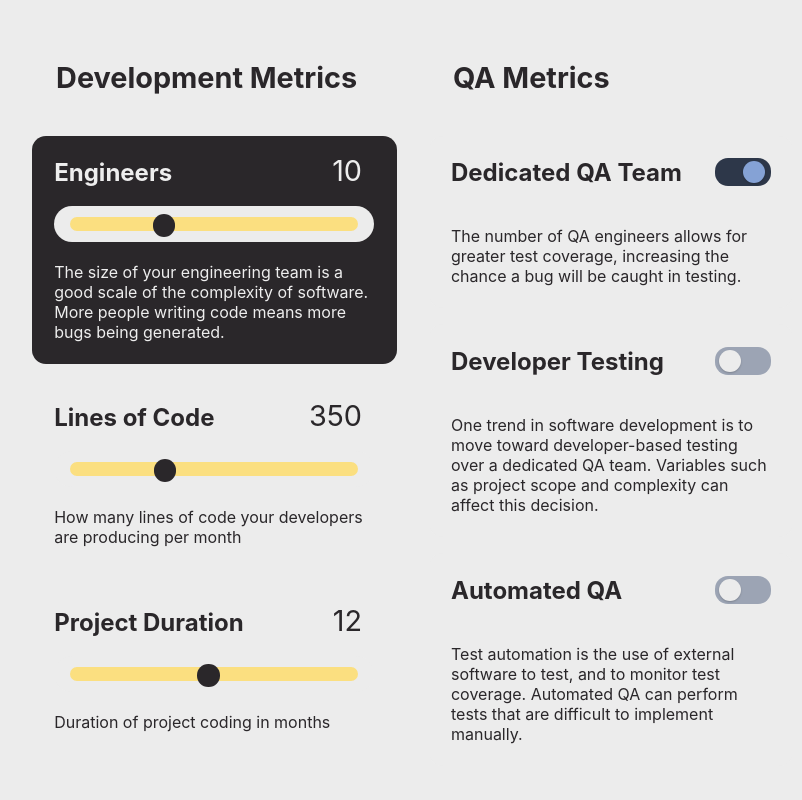
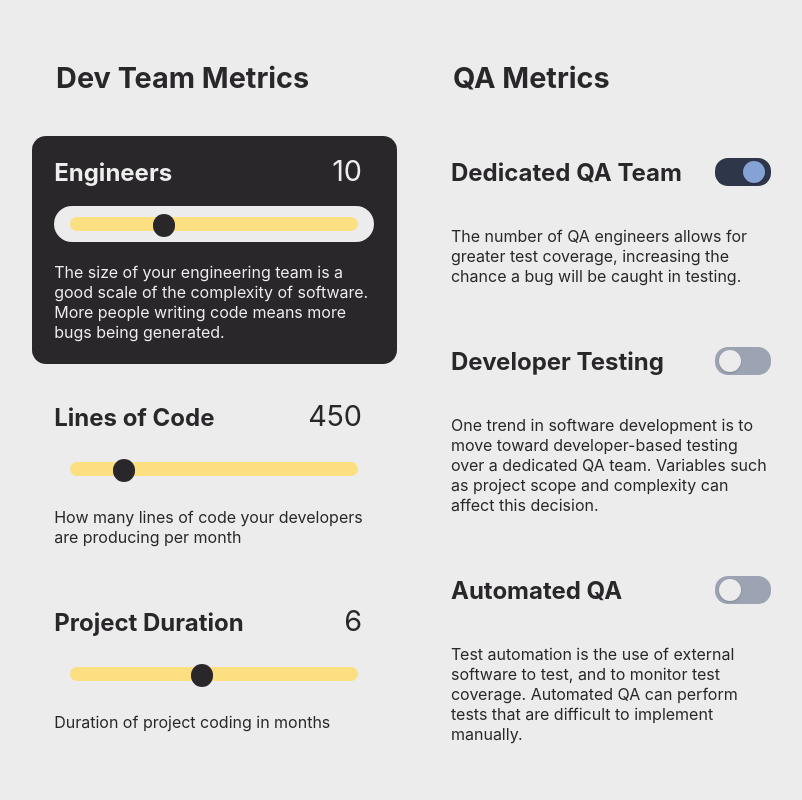
Before and after one commit to mjguillemette/prod-perfect-dashboard, a React (Create React App) app in the folder my-app/: page / in a window 1280 px wide. Shown: the top 800 px of the page, without its empty margins (61-863 px from the left). Built offline with nearby package versions, Linux system fonts and the light colour scheme.

Commit message:
lots of small fixes, display fixes, toggles fixed

```diff
--- a/my-app/src/App.js
+++ b/my-app/src/App.js
@@ -4,8 +4,8 @@ import Page from './components/Page'
 
 function App() {
   const [engineers, setEngineers] = useState(10)
-  const [linesOfCode, setLinesOfCode] = useState(350)
-  const [duration, setDuration] = useState(12)
+  const [linesOfCode, setLinesOfCode] = useState(450)
+  const [duration, setDuration] = useState(6)
 
   const [dedicatedQA, setDedicatedQA] = useState(true)
   const [devTesting, setDevTesting] = useState(false)
--- a/my-app/src/components/InputBox.js
+++ b/my-app/src/components/InputBox.js
@@ -1,7 +1,6 @@
 import React from 'react'
 import styled from 'styled-components'
 
-const InputBox = props => {
 const InputBox = styled.div`
   position: relative;
   font-size: 1rem;
@@ -14,7 +13,6 @@ const InputBox = props => {
   display: flex;
 `
 const InputHeading = styled.div`
-    flex-direction: ${props.inputType === 'checkbox' ? 'row' : 'column'};
   display: flex;
 `
 const DisplayValue = styled.div`
@@ -26,19 +24,26 @@ const InputBox = props => {
   display: flex;
 `
 
-  const handleChange = e => {
-    e.preventDefault()
-
-    props.inputType === 'checkbox'
-      ? props.value === true
-        ? props.setValue(false)
-        : props.setValue(true)
-      : props.setValue(e.target.value)
+const handleChange = (event, props) => {
+  if (props.inputType === 'checkbox') {
+    if (event.target.value === 'false') {
+      props.setValue(true)
+    } else {
+      props.setValue(false)
+    }
+  } else {
+    props.setValue(event.target.value)
+  }
 }
 
+export default props => {
   return (
     <InputBox className={props.className}>
-      <InputHeading>
+      <InputHeading
+        style={{
+          flexDirection: props.inputType === 'checkbox' ? 'row' : 'column'
+        }}
+      >
         <DisplayValue>{props.value}</DisplayValue>
         <h2>{props.name}</h2>
         <input
@@ -49,10 +54,10 @@ const InputBox = props => {
           max={props.maxInput}
           step={props.step}
           className={props.inputType === 'checkbox' ? 'toggle' : ''}
-          onChange={handleChange}
-          checked={
-            props.value && props.inputType === 'checkbox' ? 'checked' : ''
-          }
+          onChange={event => handleChange(event, props)}
+          onTouchMove={event => handleChange(event, props)}
+          onTouchEnd={event => handleChange(event, props)}
+          checked={props.value ? 'checked' : ''}
         />
       </InputHeading>
       <br />
@@ -60,5 +65,3 @@ const InputBox = props => {
     </InputBox>
   )
 }
-
-export default InputBox
--- a/my-app/src/components/views/EngineerView.js
+++ b/my-app/src/components/views/EngineerView.js
@@ -4,7 +4,7 @@ import InputBox from '../InputBox'
 const EngineerView = props => {
   return (
     <div className="View">
-      <h1>Development Metrics</h1>
+      <h1>Dev Team Metrics</h1>
       <InputBox
         id="Engineers"
         value={props.engineers}
@@ -23,8 +23,8 @@ const EngineerView = props => {
         name="Lines of Code"
         className="EngineersBox"
         inputType="range"
-        maxInput="1000"
-        minInput="50"
+        maxInput="1500"
+        minInput="250"
         step="50"
         text="How many lines of code your developers are producing per month"
       />
@@ -35,7 +35,7 @@ const EngineerView = props => {
         name="Project Duration"
         className="EngineersBox"
         inputType="range"
-        maxInput="24"
+        maxInput="12"
         minInput="1"
         text="Duration of project coding in months"
       />
--- a/my-app/src/components/views/QAView.js
+++ b/my-app/src/components/views/QAView.js
@@ -7,6 +7,7 @@ const QAView = props => {
       <h1> QA Metrics</h1>
       <InputBox
         name="Dedicated QA Team"
+        id="DedicatedQA"
         value={props.dedicatedQA}
         setValue={props.setDedicatedQA}
         className="QABox"
@@ -15,6 +16,7 @@ const QAView = props => {
       />
       <InputBox
         name="Developer Testing"
+        id="DevTesting"
         value={props.devTesting}
         setValue={props.setDevTesting}
         className="QABox"
@@ -23,6 +25,7 @@ const QAView = props => {
       />
       <InputBox
         name="Automated QA"
+        id="AutomatedQA"
         value={props.automatedQA}
         setValue={props.setAutomatedQA}
         className="QABox"
```
Lines whose indentation alone changed are shown as unchanged.
